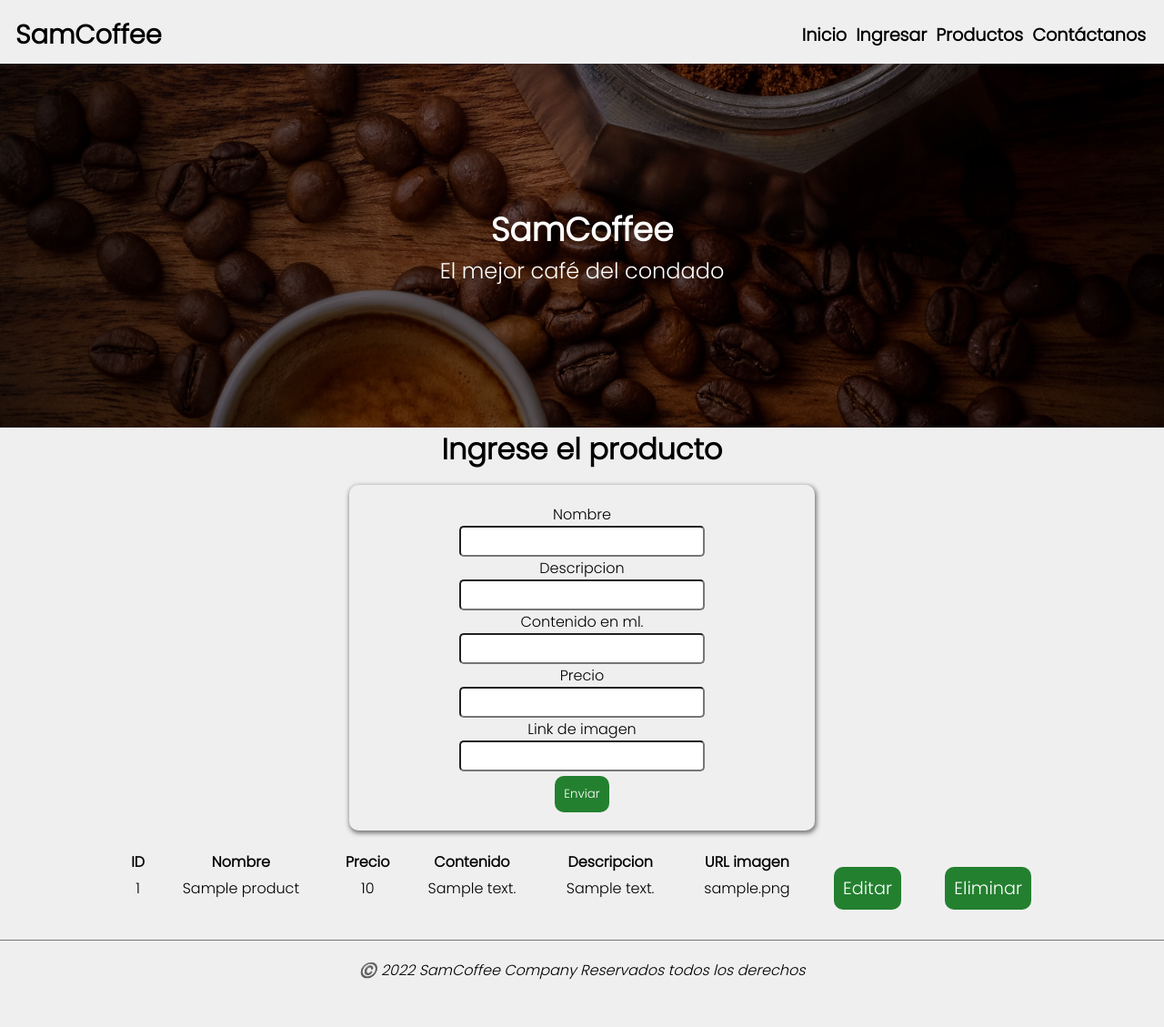
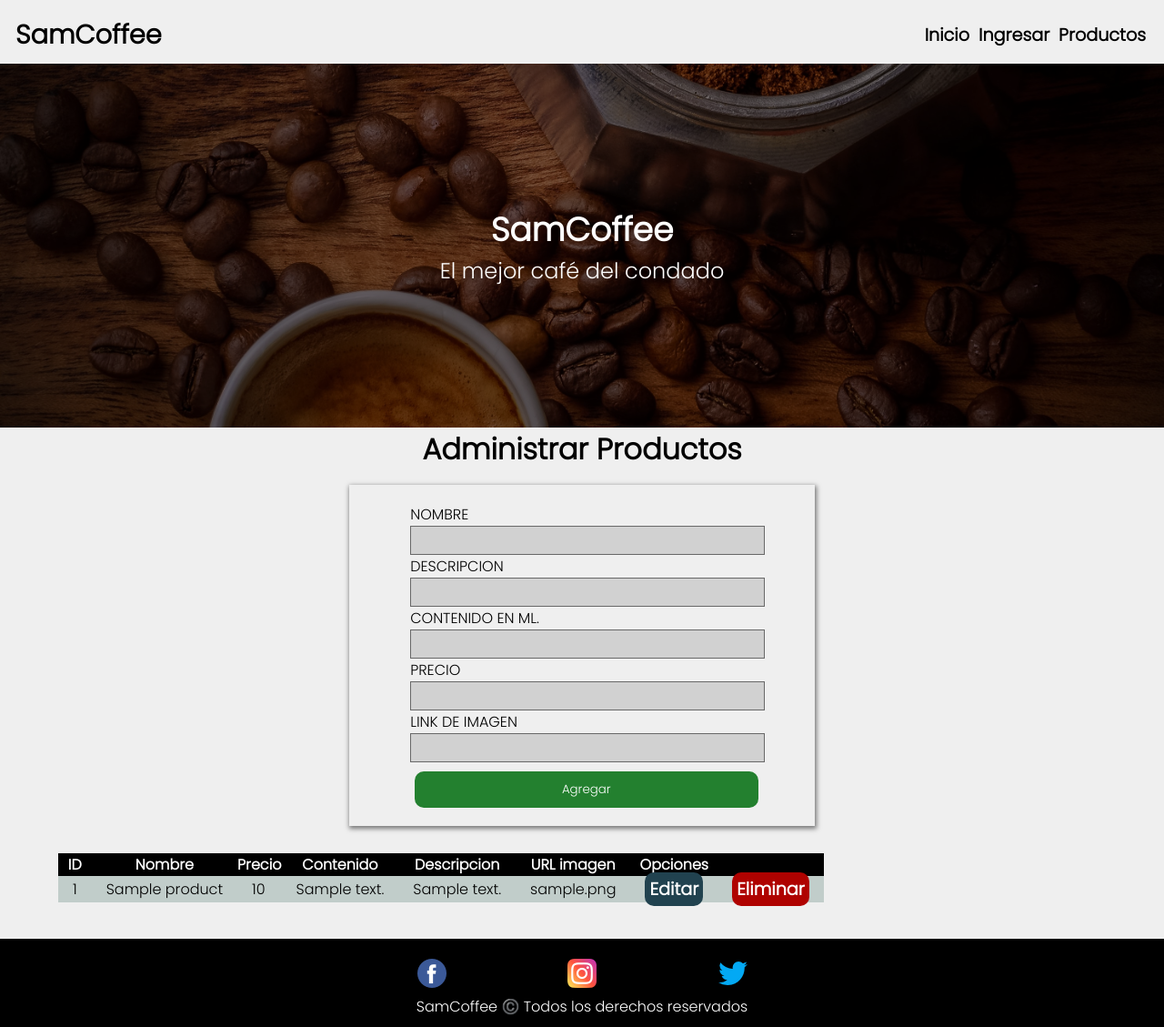
Before and after one commit to samricodev/DesarrolloWeb, a PHP site: page /r_products.php in a window 1280 px wide. Shown: the whole page at 91% size. Before the commit the page ends 1077 px from the top, so only its background shows below. Run offline with PHP 8.4, Linux system fonts and the light colour scheme; tables that the repository leaves empty or names only in its code hold one stand-in row (values such as "Sample post"); a stand-in replaces the project's code that opens the database connection.

Commit message:
final final

```diff
--- a/css/style.css
+++ b/css/style.css
@@ -124,6 +124,12 @@ a h1:hover{
     font-size: 1.2em;
 }
 
+.container-center p{
+    width: 80%;
+    margin-left: 10%;
+    margin-right: 10%;
+}
+
 .btn-cover{
     color: white;
     background-color: #23802f;
@@ -134,10 +140,12 @@ a h1:hover{
 }
 
 .btn{
-    width: auto;
+    width: 80%;
+    margin-left: 10%;
+    margin-right: 10%;
     color: white;
     background-color: #23802f;
-    margin-top: 5px ;
+    margin-top: 10px ;
     border: none;
     padding: 10px;
     border-radius: 10px;
@@ -210,8 +218,9 @@ iframe {
     margin-left: 10%;
     margin-top: 20px;
     margin-bottom: 20px;
-    display: flex;
-    flex-direction: row;
+    display: grid;
+    grid-gap: 1rem;
+    grid-template-columns:  33% 33% 33%;
 }
 
 .product {
@@ -230,7 +239,7 @@ iframe {
     height: 142.33px;
 }
 
-form{
+.formu{
     width: auto;
     margin-left: 30%;
     margin-right: 30%;
@@ -239,15 +248,28 @@ form{
     background-color: #efefef;
     display: flex;
     flex-direction: column;
-    justify-content: center;
-    align-items: center;
     box-shadow: 1px 2px 5px 1px rgba(0, 0, 0,0.5);
-    border-radius: 10px;
 }
 
-form input {
+.formu input {
+    width: 80%;
+    margin-right: 10%;
+    margin-left: 10%;
     padding: 5px;
-    border-radius: 5px;
+    background-color: rgba(0, 0, 0,0.125);
+    border: 1px solid rgba(0, 0, 0,0.5);
+}
+
+.formu label{
+    width: 80%;
+    margin-right: 10%;
+    margin-left: 10%;
+    text-align: left;
+    text-transform: uppercase;
+}
+
+.formu .btn{
+    margin-left: 11% !important;
 }
 
 #enlace{
@@ -259,10 +281,33 @@ form input {
 }
 
 footer{
-    color: #000 ;
-    font-style:italic;
-    padding: 20px;
+    margin-top: 20px;
+    position: relative;
+    bottom: 0;
+    padding: 10px;
+    justify-content: center;
+    align-items: center;
+    color: #fff;
+    background-color:#000;
+}
+
+footer ul{
+    width: 50%;
+    list-style: none;
+    display: flex;
+    flex-direction: row;
+    justify-content: space-evenly;
+    align-items: center;
+    padding: auto;
+    margin: auto;
+}
+
+footer p{
     text-align: center;
-    margin-top: 20px;
-    border-top: 1px solid rgba(0, 0, 0,0.5) ;
 }
+
+footer img{
+    margin-top: 0.75rem;
+    width: 32px;
+    height: 32px;
+}
--- a/login.php
+++ b/login.php
@@ -19,7 +19,7 @@ if($filas_admin){
 }else if($filas){
     session_start();
     $_SESSION['email'] = $email;
-    header('location: products.html');
+    header('location: products.php');
 } else {
     header('location: login.html');
     echo "<h3>Error de autenticación</h3>";
--- a/r_products.php
+++ b/r_products.php
@@ -12,6 +12,64 @@ $query = mysqli_query($connect, $sql);
     <meta charset="UTF-8" />
     <meta name="viewport" content="width=device-width, initial-scale=1" />
     <link href="css/style.css" rel="stylesheet" />
+    <style>
+
+        table{
+            margin-top: 10px;
+            border-collapse: collapse;
+        }
+
+        table thead {
+            padding: 5px;
+            background-color: #000;
+            color: #fff;
+        }
+
+        table tbody{
+            background-color: #c1cdca;
+            color: #000;
+        }
+
+        table tbody tr td{
+            text-align: justify;
+            padding: 0 1rem ;
+        }
+
+        table tbody tr .url {
+            text-align: justify;
+        }
+
+        .boton-editar{
+            font-weight: 600;
+            padding: 5px;
+            width: auto;
+            color: #fff;
+            background-color: #21424f;
+            border: none;
+            border-radius: 10px;
+        }
+
+        .boton-editar:hover{
+            background-color: #306073;
+            cursor: pointer;
+        }
+
+        .boton-eliminar{
+            font-weight: 600;
+            padding: 5px;
+            width: auto;
+            color: #fff;
+            background-color: #AF0200;
+            border: none;
+            border-radius: 10px;
+        }
+
+        .boton-eliminar:hover{
+            background-color: #E20300;
+            cursor: pointer;
+        }
+
+    </style>
 </head>
 
 <body>
@@ -27,11 +85,8 @@ $query = mysqli_query($connect, $sql);
                 <a href="#">
                     <li>Ingresar</li>
                 </a>
-                <a href="products.html">
+                <a href="products.php">
                     <li>Productos</li>
-                </a>
-                <a href="index.html#mapa">
-                    <li>Contáctanos</li>
                 </a>
             </ul>
         </nav>
@@ -40,8 +95,8 @@ $query = mysqli_query($connect, $sql);
         <h2>SamCoffee</h2>
         <p>El mejor café del condado</p>
     </div>
-    <h1 class="titulo">Ingrese el producto</h1>
-    <form action="insertar.php" method="POST">
+    <h1 class="titulo">Administrar Productos</h1>
+    <form action="insertar.php" method="POST" class="formu">
             <label for="nombre">Nombre</label>
             <input type="text" name="nombre" id="nombre"  required/>
             <label for="descripcion">Descripcion</label>
@@ -52,9 +107,9 @@ $query = mysqli_query($connect, $sql);
             <input type="number" name="precio" id="precio">
             <label for="imagen">Link de imagen</label>
             <input type="text" id="imagen" name="imagen" required>
-            <button  type="submit" class="btn">Enviar</button>
+            <button  type="submit" class="btn">Agregar</button>
     </form>
-    <section class="grillita">
+    <section>
         <table>
             <thead>
                 <tr>
@@ -64,25 +119,27 @@ $query = mysqli_query($connect, $sql);
                     <th>Contenido</th>
                     <th>Descripcion</th>
                     <th>URL imagen</th>
+                    <th>Opciones</th>
+                    <th></th>
+                    <th></th>
                 </tr>
             </thead>
-
             <tbody>
                 <?php
                 while ($row = mysqli_fetch_array($query)) {
-                ?>
-                    <tr>
+                    ?>
+                    <tr class="filas">
                         <td><?php echo $row['id'] ?></td>
                         <td><?php echo $row['name'] ?></td>
                         <td><?php echo $row['price'] ?></td>
                         <td><?php echo $row['content'] ?></td>
                         <td><?php echo $row['description'] ?></td>
-                        <td><?php echo $row['image'] ?></td>
+                        <td class="url"><?php echo $row['image'] ?></td>
                         <td>
-                            <a href="vista_update.php?id=<?php echo $row['id'] ?>" class="btn btn-info">Editar</a>
+                            <a href="vista_update.php?id=<?php echo $row['id'] ?>" class="boton-editar">Editar</a>
                         </td>
                         <td>
-                            <a href="eliminar.php?id=<?php echo $row['id'] ?>" class="btn btn-danger">Eliminar</a>
+                            <a href="eliminar.php?id=<?php echo $row['id'] ?>" class="boton-eliminar">Eliminar</a>
                         </td>
                     </tr>
                 <?php
@@ -93,7 +150,14 @@ $query = mysqli_query($connect, $sql);
     </section>
     <footer>
         <div>
-            <p>©️ 2022 SamCoffee Company Reservados todos los derechos</p>
+            <ul>
+                <li><a href="#"><img src="./assets//facebook.png"></a></li>
+                <li><a href="#"><img src="./assets/instagram.png"></a></li>
+                <li><a href="#"><img src="./assets/twitter.png"></a></li>
+            </ul>
+        </div>
+        <div>
+            <p>SamCoffee ©️ Todos los derechos reservados</p>
         </div>
     </footer>
 </body>
--- a/vista_update.php
+++ b/vista_update.php
@@ -20,7 +20,7 @@ $row=mysqli_fetch_array($query);
     </head>
     <body>
         <section>
-            <form action="update.php" method="POST">
+            <form action="update.php" method="POST" class="formu">
                     <input type="hidden" name="id" value="<?php echo $row['id']  ?>">
                     <label for="nombre">Nombre</label>
                     <input type="text" name="nombre" value="<?php echo $row['name']  ?>">
```
Also changed, not shown: carrito.php (+82 -25 lines), index.html (+10 -5 lines), login.html (+9 -4 lines), products.php (+29 -6 lines), register.html (+9 -4 lines), assets/carrito-de-compras.png (added), assets/facebook.png (added), assets/instagram.png (added), assets/twitter.png (added).
